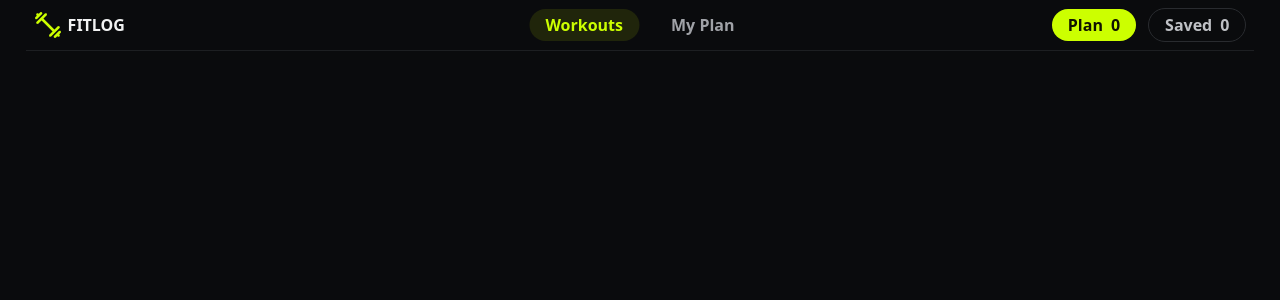
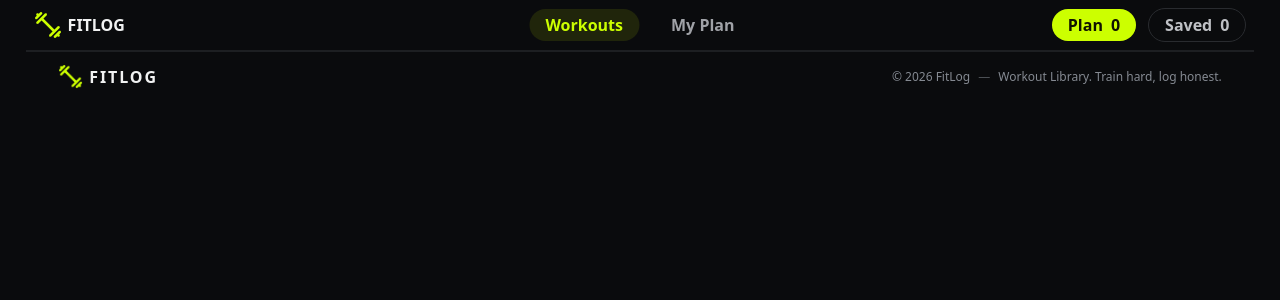
Before and after one commit to shakildevseo/fitlog-app, a Next.js app: page /my-plan in a window 1280 px wide. Shown: the top 300 px of the page. Built offline with nearby package versions, Linux system fonts and the light colour scheme.

Commit message:
footer section added

```diff
--- /dev/null
+++ b/app/components/footer.tsx
@@ -0,0 +1,25 @@
+import Image from "next/image";
+
+export default function Footer() {
+  return (
+    <footer className="border-t border-[#1d1f22] bg-[#0a0b0d]">
+      <div className="mx-auto flex max-w-[96%] flex-wrap items-center justify-between gap-x-4 gap-y-2 px-2 py-3 text-[11px] text-[#858a92] sm:text-xs">
+        <div className="flex items-center gap-1.5 whitespace-nowrap font-bold tracking-[0.12em] text-[#f1f2f2] text-base">
+          <Image
+            src="/assets/logo.png"
+            alt="Fitlog"
+            width={25}
+            height={25}
+          />
+          <span>FITLOG</span>
+        </div>
+
+        <p className="m-0 min-w-0 text-right text-[#858a92]">
+          <span>© {new Date().getFullYear()} FitLog</span>
+          <span className="mx-2 text-[#4b4f54]">—</span>
+          <span>Workout Library. Train hard, log honest.</span>
+        </p>
+      </div>
+    </footer>
+  );
+}
--- a/app/layout.tsx
+++ b/app/layout.tsx
@@ -1,6 +1,7 @@
 import type { Metadata } from "next";
 import Navbar from "./components/navbar";
 import "./globals.css";
+import Footer from "./components/footer";
 
 
 export const metadata: Metadata = {
@@ -15,6 +16,7 @@ export default function RootLayout({ children }: LayoutProps<"/">) {
       <body className="max-w-[96%] mx-auto  bg-[#0a0b0d]">
         <Navbar />
         {children}
+        <Footer/>
       </body>
     </html>
   );
```
